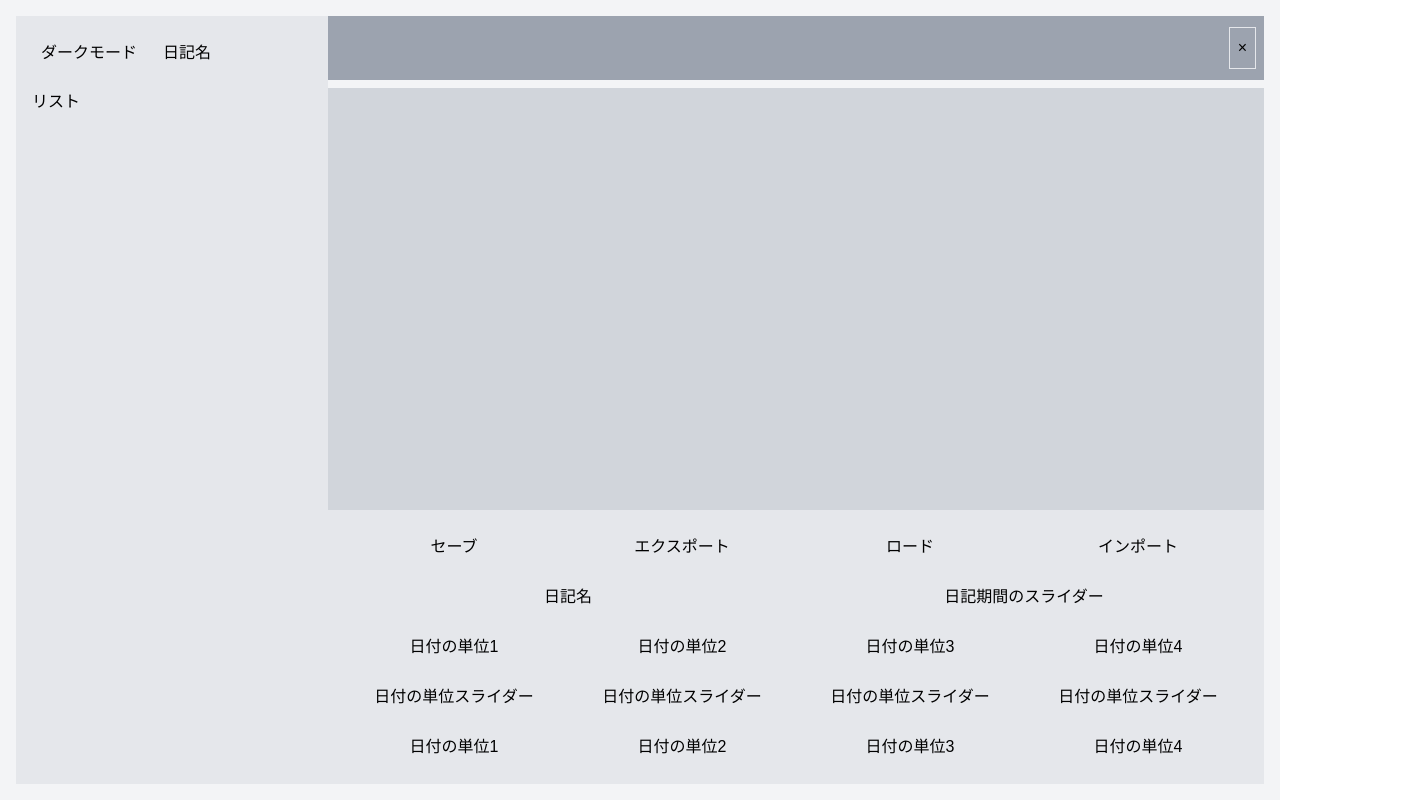
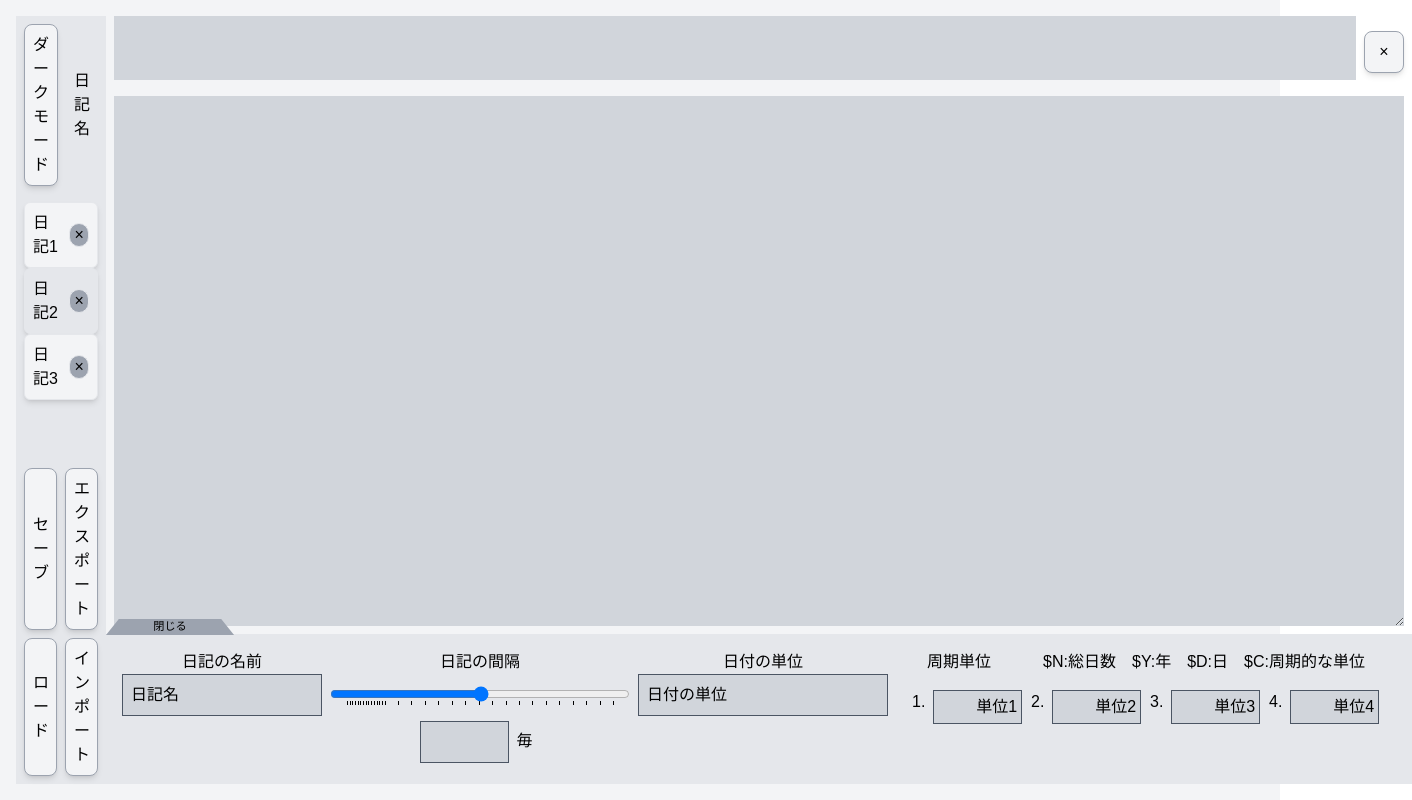
Before and after one commit to urusakuma/GameDiary, a Next.js app in the folder game-diary/: page / in a window 1280 px wide. Shown: the whole page, 1412 px wide, since content can reach past the window. Built offline with nearby package versions, Linux system fonts and the light colour scheme.

Commit message:
index.html の作成 Fixes #94

```diff
--- a/game-diary/package.json
+++ b/game-diary/package.json
@@ -9,6 +9,7 @@
     "lint": "next lint"
   },
   "dependencies": {
+    "classnames": "^2.5.1",
     "lz-string": "^1.5.0",
     "next": "^15.2.2",
     "react": "^19.0.0",
--- a/game-diary/src/app/page.tsx
+++ b/game-diary/src/app/page.tsx
@@ -1,9 +1,20 @@
 'use client';
 
 import { useState, useEffect } from 'react';
+import classNames from 'classnames';
+import ListItem from 'src/components/listItem';
+const DiaryLayout = () => {
+  const [isDarkMode, setDarkMode] = useState(true);
+  const [isOpen, setIsOpen] = useState(false);
+  const [items, setItems] = useState<string[]>(['日記1', '日記2', '日記3']);
+  const [pendingDelete, setPendingDelete] = useState<number | null>(null);
 
-const DiaryLayout = () => {
-  const [darkMode, setDarkMode] = useState(false);
+  useEffect(() => {
+    if (typeof window !== 'undefined') {
+      const savedDarkMode = localStorage.getItem('darkMode') === 'true';
+      setDarkMode(savedDarkMode);
+    }
+  }, []);
 
   useEffect(() => {
     const savedTheme = localStorage.getItem('theme');
@@ -13,58 +24,199 @@ const DiaryLayout = () => {
   }, []);
 
   useEffect(() => {
-    if (darkMode) {
+    if (isDarkMode) {
       document.documentElement.classList.add('dark');
       localStorage.setItem('theme', 'dark');
     } else {
       document.documentElement.classList.remove('dark');
       localStorage.setItem('theme', 'light');
     }
-  }, [darkMode]);
+  }, [isDarkMode]);
 
+  const handleRemove = (index: number) => {
+    if (pendingDelete === index) {
+      // 2回目のクリック → 削除
+      setItems(items.filter((_, i) => i !== index));
+      setPendingDelete(null); // リセット
+    } else {
+      // 最初のクリック → 削除待ち状態にする
+      setPendingDelete(index);
+
+      // 3秒後に削除待ちを解除
+      setTimeout(() => {
+        setPendingDelete((prev) => (prev === index ? null : prev));
+      }, 300);
+    }
+  };
   return (
-    <div className={`flex h-screen p-4 ${darkMode ? 'bg-gray-900 text-white' : 'bg-gray-100 text-black'}`}>
+    <div
+      className={`flex h-screen p-4 ${isDarkMode ? 'bg-gray-800 text-white' : 'bg-gray-100 text-black'}`}
+    >
       {/* 左サイドバー */}
-      <div className={`w-1/4 p-4 flex flex-col ${darkMode ? 'bg-gray-800' : 'bg-gray-200'}`}>
+      <div
+        className={`w-1/8 p-2 flex flex-col ${isDarkMode ? 'bg-gray-700' : 'bg-gray-200'}`}
+      >
         <div className="flex gap-2 mb-4">
-          <button className="border p-2" onClick={() => setDarkMode(!darkMode)}>
-            {darkMode ? 'ライトモード' : 'ダークモード'}
+          <button
+            className={classNames(
+              'border p-2',
+              isDarkMode ? darkButton : lightButton
+            )}
+            onClick={() => setDarkMode(!isDarkMode)}
+          >
+            {isDarkMode ? 'ライトモード' : 'ダークモード'}
           </button>
-          <button className="border p-2">日記名</button>
+          <button className="p-2">日記名</button>
         </div>
-        <div className="flex-1">リスト</div>
+        <div className="flex-1">
+          <ol>
+            {items.map((text, index) => (
+              <ListItem
+                key={index}
+                text={text}
+                index={index}
+                onRemove={() => handleRemove(index)}
+                isDarkMode={isDarkMode}
+                pendingDelete={pendingDelete}
+              />
+            ))}
+          </ol>
+        </div>
+        <div className={`grid grid-cols-2 gap-2`}>
+          <button className={isDarkMode ? darkButton : lightButton}>
+            セーブ
+          </button>
+          <button className={isDarkMode ? darkButton : lightButton}>
+            エクスポート
+          </button>
+          <button className={isDarkMode ? darkButton : lightButton}>
+            ロード
+          </button>
+          <button className={isDarkMode ? darkButton : lightButton}>
+            インポート
+          </button>
+        </div>
       </div>
 
       {/* メインエリア */}
       <div className="flex-1 flex flex-col">
         {/* ヘッダー */}
-        <div className={`h-16 mb-2 flex justify-end items-center p-2 ${darkMode ? 'bg-gray-700' : 'bg-gray-400'}`}>
-          <button className="border p-2">×</button>
+        <div
+          className={`translate-y-1 h-16 mb-2 flex justify-end items-center p-2 gap-2`}
+        >
+          <input
+            type="text"
+            className={`p-2 h-16 mb-2 flex-1 ${isDarkMode ? darkInput : lightInput}`}
+          ></input>
+          <button
+            className={`p-2 w-10 aspect-square ${isDarkMode ? darkButton : lightButton}`}
+          >
+            ×
+          </button>
         </div>
         {/* コンテンツエリア */}
-        <div className={`flex-1 ${darkMode ? 'bg-gray-700' : 'bg-gray-300'}`}></div>
+        <div className="p-2 flex-1">
+          <textarea
+            className={`p-2 h-full w-full ${isDarkMode ? darkInput : lightInput}`}
+          ></textarea>
+        </div>
+        {/* 設定エリア */}
+        <button
+          className={`absolute ${isOpen ? 'bottom-[0px]' : 'bottom-[165px]'} transition-[bottom] duration-300
+          w-32 h-8 p-0 bg-gray-400 dark:bg-gray-600 shadow-md text-[0.7rem] flex items-end justify-center`}
+          style={{
+            clipPath: 'polygon(10% 50%, 90% 50%, 100% 100%, 0% 100%)',
+          }}
+          onClick={() => setIsOpen(!isOpen)}
+        >
+          {isOpen ? '開く' : '閉じる'}
+        </button>
+        <div
+          className={`grid grid-cols-[auto,300px,250px,500px] gap-2
+            overflow-hidden transition-[height] duration-300 ${isOpen ? '' : 'p-4 '}
+            ${isDarkMode ? 'bg-gray-700' : 'bg-gray-200'}`}
+          style={{ height: isOpen ? '0px' : '150px' }}
+        >
+          {/* 1行目: タイトル */}
+          <div className="min-w-[200px]">
+            <p className="text-center">日記の名前</p>
+            <input
+              type="text"
+              className={`border p-2 w-full ${isDarkMode ? darkInput : lightInput}`}
+              defaultValue={'日記名'}
+            ></input>
+          </div>
 
-        {/* ボタンエリア */}
-        <div className={`p-4 grid grid-cols-4 gap-2 ${darkMode ? 'bg-gray-800' : 'bg-gray-200'}`}>
-          <button className="border p-2">セーブ</button>
-          <button className="border p-2">エクスポート</button>
-          <button className="border p-2">ロード</button>
-          <button className="border p-2">インポート</button>
-          <button className="border p-2 col-span-2">日記名</button>
-          <button className="border p-2 col-span-2">日記期間のスライダー</button>
-          {[...Array(4)].map((_, i) => (
-            <button key={i} className="border p-2">日付の単位{i + 1}</button>
-          ))}
-          {[...Array(4)].map((_, i) => (
-            <button key={i + 4} className="border p-2">日付の単位スライダー</button>
-          ))}
-          {[...Array(4)].map((_, i) => (
-            <button key={i + 8} className="border p-2">日付の単位{i + 1}</button>
-          ))}
+          {/* 2行目: 期間 */}
+          <div className="p-1r">
+            <p className="text-center">日記の間隔</p>
+            <input
+              type="range"
+              list="tickMarks"
+              min={1}
+              max={100}
+              className={`border p-2 text-center w-full ${isDarkMode ? 'bg-gray-700 border-gray-500' : 'bg-gray-200 border-gray-400 text-black'}`}
+            ></input>
+            <datalist id="tickMarks">
+              {Array.from({ length: 15 }, (_, i) => (
+                <option key={i} value={i + 1} label={`${i + 1}`} />
+              ))}
+              {Array.from({ length: 18 }, (_, i) => (
+                <option
+                  key={i + 15}
+                  value={15 + i * 5}
+                  label={`${15 + i * 5}`}
+                />
+              ))}
+            </datalist>
+            <div className="flex justify-center">
+              <input
+                type="text"
+                className={`border p-2 text-right w-[10ch] ${isDarkMode ? darkInput : lightInput}`}
+              ></input>
+              <p className="p-2">毎</p>
+            </div>
+          </div>
+          {/* 3行目: 日付の単位 */}
+          <div className="">
+            <p className="text-center">日付の単位</p>
+            <input
+              type="text"
+              className={`border w-full p-2 ${isDarkMode ? darkInput : lightInput}`}
+              defaultValue={'日付の単位'}
+            ></input>
+          </div>
+          {/* 4行目: 周期単位 */}
+          <div className="">
+            <div className="flex items-center justify-center gap-4">
+              <p className="min-w-[100px]">周期単位</p>
+              <p className="text-right min-w-[180px]">
+                $N:総日数　$Y:年　$D:日　$C:周期的な単位
+              </p>
+            </div>
+            <div className={`p-4 grid grid-cols-4 gap-2`}>
+              {[...Array(4)].map((_, i) => (
+                <div key={i} className={classNames(` flex items-left gap-2`)}>
+                  <p key={`${i}`}>{i + 1}.</p>
+                  <input
+                    type="text"
+                    key={`label-${i}`}
+                    className={`border p-1 text-right w-4/5 ${isDarkMode ? darkInput : lightInput}`}
+                    defaultValue={`単位${i + 1}`}
+                  ></input>
+                </div>
+              ))}
+            </div>
+          </div>
         </div>
       </div>
     </div>
   );
 };
-
+const lightButton =
+  'border border-gray-400 p-2 rounded-lg shadow-md bg-gray-100 hover:bg-gray-200 active:shadow-none';
+const darkButton =
+  'border border-gray-600 p-2 rounded-lg shadow-md bg-gray-800 hover:bg-gray-700 active:shadow-none';
+const lightInput = 'bg-gray-300 border-gray-600';
+const darkInput = 'bg-gray-600 border-gray-200';
 export default DiaryLayout;
--- /dev/null
+++ b/game-diary/src/components/listItem.tsx
@@ -0,0 +1,51 @@
+import React from 'react';
+import classNames from 'classnames';
+
+interface ListItemProps {
+  text: string;
+  index: number;
+  onRemove: () => void;
+  isDarkMode: boolean;
+  pendingDelete: number | null;
+}
+
+const ListItem: React.FC<ListItemProps> = ({
+  text,
+  index,
+  onRemove,
+  isDarkMode: isDarkMode,
+  pendingDelete: pendingDelete,
+}) => {
+  return (
+    <li
+      className={classNames(
+        'flex justify-between items-center p-2 border rounded-md shadow-md transition-colors',
+        isDarkMode
+          ? index % 2 === 0
+            ? 'bg-gray-700'
+            : 'bg-gray-800 '
+          : index % 2 === 0
+            ? 'bg-gray-100 '
+            : 'bg-gray-200 '
+      )}
+    >
+      <span>{text}</span>
+      <button
+        onClick={onRemove}
+        className={classNames(
+          'ml-2 p-1 w-6 h-6 flex items-center justify-center border rounded-full',
+
+          pendingDelete === index
+            ? 'bg-red-500 hover:bg-red-600'
+            : isDarkMode
+              ? 'bg-gray-300 hover:bg-gray-500 text-black'
+              : 'bg-gray-400 hover:bg-gray-300'
+        )}
+      >
+        ×
+      </button>
+    </li>
+  );
+};
+
+export default ListItem;
```
Also changed, not shown: 1 other file (tests, documents, lock files or other folders).
